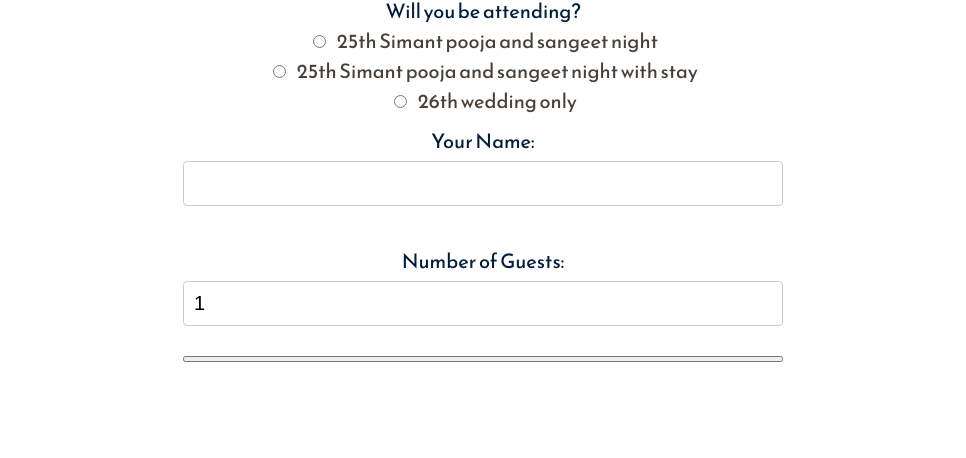
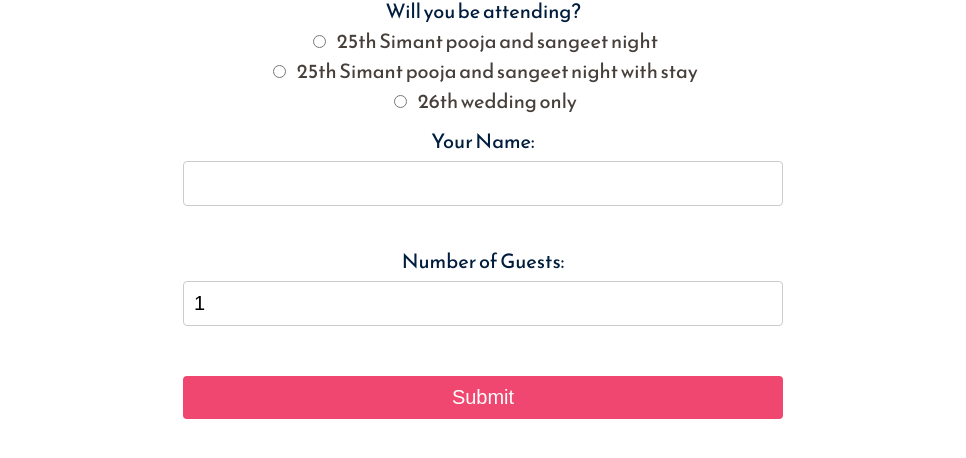
Before and after one commit to Utkar5hM/wed-rsvp-static, a plain HTML site: page index.html in a window 1280 px wide. Shown: the part 606-1064 px from the top of the page, without its empty margins (157-1123 px from the left). Drawn offline with Linux system fonts and the light colour scheme.

Commit message:
some dosa
Signed-off-by: Utkarsh Mahajan <utkarshrm568@gmail.com>

```diff
--- a/index.html
+++ b/index.html
@@ -59,7 +59,7 @@
             <label for="guests">Number of Guests:</label>
             <input type="number" id="guests" name="guests" min="0" value="1" required>
             <br>
-            <button type="submit" value="Submit">
+            <input type="submit" value="Submit">
         </form>
     </div>
     <div class="footer"></div>
```
